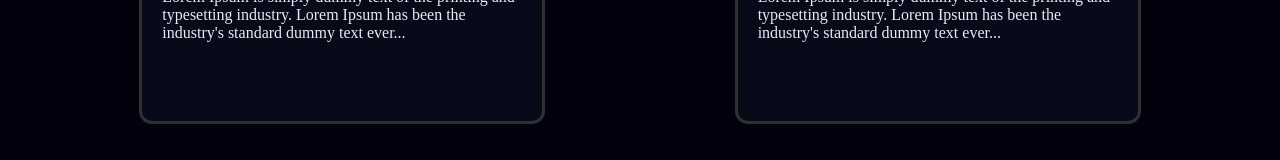
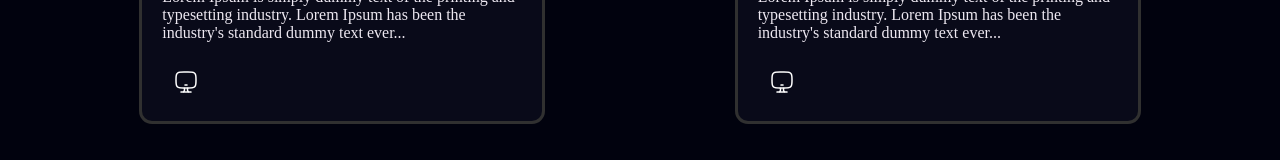
Before and after one commit to Mikkel102454/Server-Website, a plain HTML site: page html-files/landing-page.html in a window 1280 px wide. Shown: the part 538-698 px from the top of the page. Drawn offline with Linux system fonts and the light colour scheme.

Commit message:
Landing page v1

```diff
--- a/css-files/landing-page.css
+++ b/css-files/landing-page.css
@@ -77,3 +77,8 @@
     transform: scale(1.05);
     cursor: pointer;
 }
+
+.computer-icon{
+    filter:invert();
+    scale: 0.5;
+}
--- a/html-files/landing-page.html
+++ b/html-files/landing-page.html
@@ -23,6 +23,7 @@
             <div>
                 <h2 class="text-color">Minecraft Server Hosting</h2>
                 <p class="text-color">Lorem Ipsum is simply dummy text of the printing and typesetting industry. Lorem Ipsum has been the industry's standard dummy text ever...</p>
+                <img src="/img/computer-icon.png" class="border-empty background-transparent computer-icon">
             </div>
         </div>
         <div class="content-card border-standard border-color background-primary">
@@ -30,6 +31,7 @@
             <div>
                 <h2 class="text-color">Minecraft Server Hosting</h2>
                 <p class="text-color">Lorem Ipsum is simply dummy text of the printing and typesetting industry. Lorem Ipsum has been the industry's standard dummy text ever...</p>
+                <img src="/img/computer-icon.png" class="border-empty background-transparent computer-icon">
             </div>
         </div>
 
```
Also changed, not shown: img/computer-icon.png (added).
